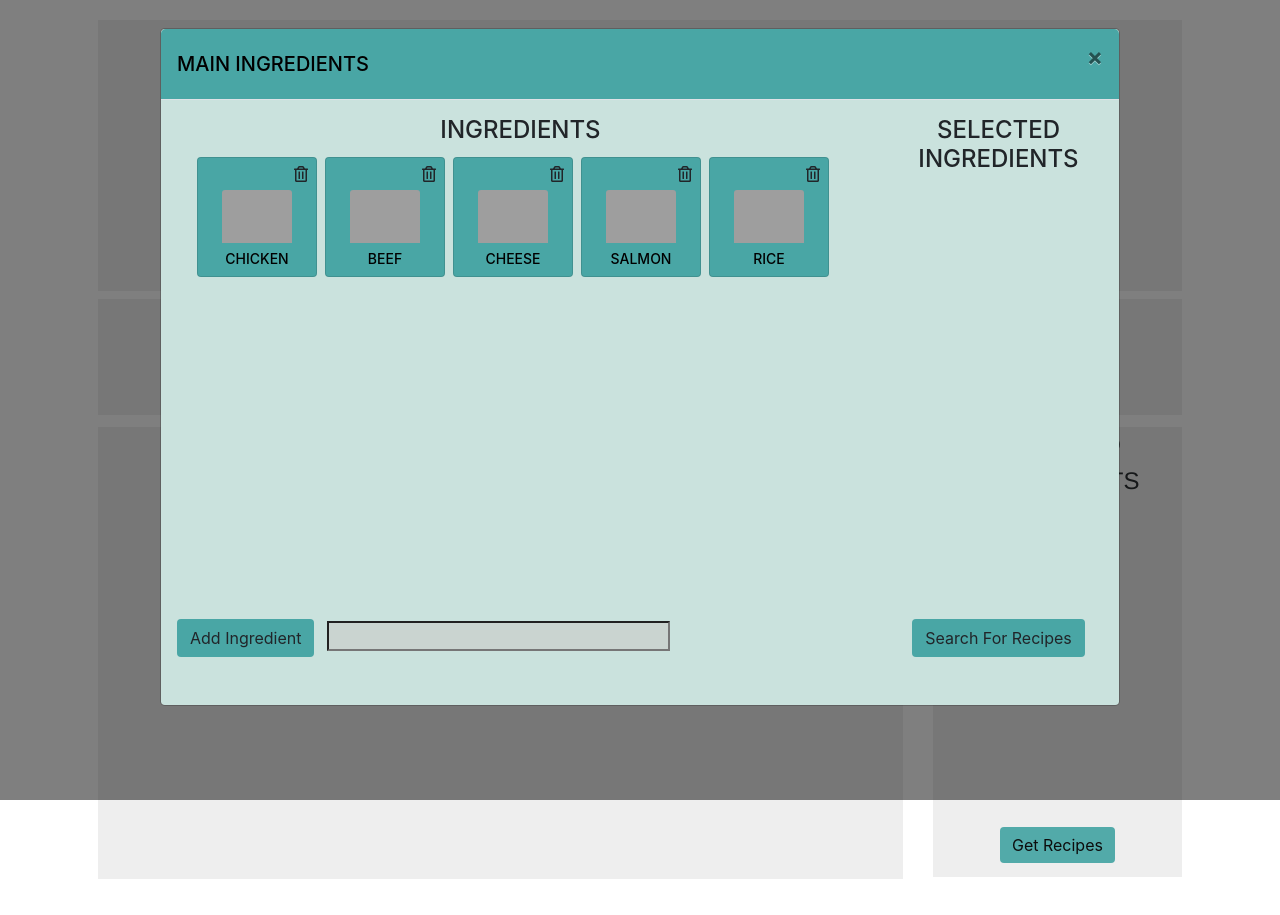
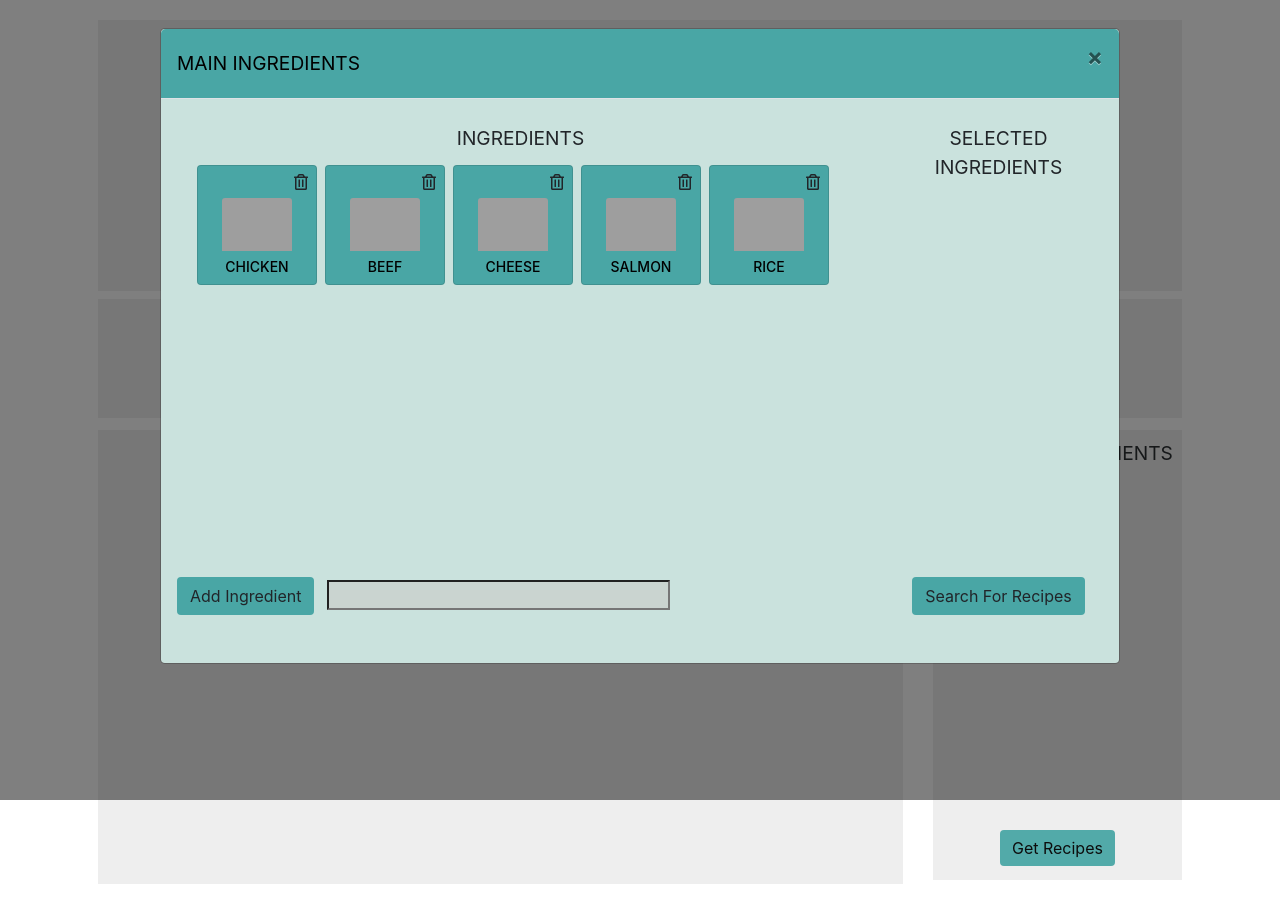
Before and after one commit to SallyB1988/RecipeFinder, a plain HTML site: page index.html in a window 1280 px wide. Drawn offline with nearby package versions, Linux system fonts and the light colour scheme; grey boxes are pictures that could not be loaded.

Commit message:
button style and font changes

```diff
--- a/assets/css/modal-style.css
+++ b/assets/css/modal-style.css
@@ -5,6 +5,10 @@
 
 .modal-title {
   text-transform: uppercase;
+  /* font-family: "Franklin Gothic Medium", "Arial Narrow", "Arial", "sans-serif"; */
+  font-weight: normal;
+  font-size: 1.2em;
+  padding-top: 0.5em;
 }
 
 .modal-content {
@@ -21,14 +25,9 @@
 
 #ingredient-options {
   flex-wrap: wrap;
-  height: 450px;
+  height: 400px;
   overflow-y: auto;
 }
-
-/* #selected-title {
-  font-size: 26px;
-  text-align: center;
-} */
 
 .selected-item {
   background-color: #49a6a5;
--- a/assets/css/style.css
+++ b/assets/css/style.css
@@ -17,20 +17,23 @@ body {
 .main-item-button {
   background-color: #49a6a5;
   color: black;
+  min-width: 60px;
+  text-align:center;
   border: none;
 }
 
 .main-item-background {
   background-color: #49a6a5;
-  margin: 3px;
-  border-radius: 5%;
+  border-radius: 8%;
+  margin: 0px 3px;
 }
 
 .main-header {
   text-transform: uppercase;
-  font-family: "Franklin Gothic Medium", "Arial Narrow", "Arial", "sans-serif";
+  /* font-family: "Franklin Gothic Medium", "Arial Narrow", "Arial", "sans-serif"; */
   font-weight: normal;
-  font-size: 1.5em;
+  font-size: 1.2em;
+  padding-top: 0.5em;
 }
 
 .main-box-style {
--- a/index.html
+++ b/index.html
@@ -93,14 +93,14 @@
           <div class="modal-body">
             <div class="row">
               <div class="col-md-9">
-                <h4 class="mb-2 text-center text-uppercase">Ingredients</h4>
+                <h4 class="mb-2 text-center modal-title">Ingredients</h4>
                 <div
                   id="ingredient-options"
                   class="px-3 ingredient-options"
                 ></div>
               </div>
               <div class="col-md-3">
-                <h4 class="mb-2 text-center text-uppercase">
+                <h4 class="mb-2 text-center modal-title">
                   Selected Ingredients
                 </h4>
                 <div id="selected-list"></div>
```
